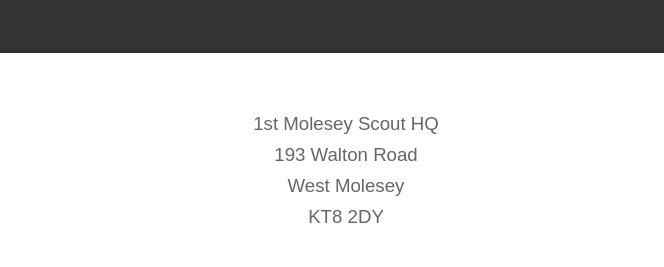
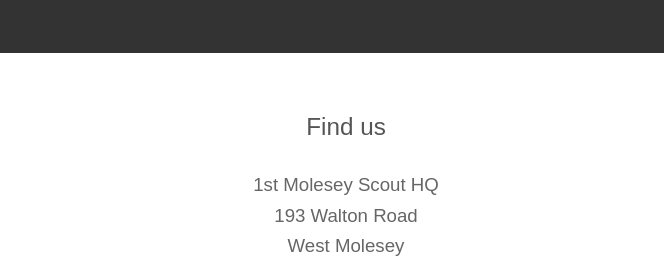
Before and after one commit to mh512/MoleseyBeerFestival, a plain HTML site: page index.html in a window 1280 px wide. Shown: the part 3638-3905 px from the top of the page, 0-664 px from the left. Drawn offline with Linux system fonts and the light colour scheme; grey boxes are pictures that could not be loaded; a web font is replaced by a local one.

Commit message:
feat(): added header for find us section

```diff
--- a/index.html
+++ b/index.html
@@ -248,6 +248,7 @@
       <div class="container">
         <div class="row gtr-150">
           <div class="col-6 col-12-medium">
+            <h3>Find us</h3>
             <p>
               1st Molesey Scout HQ<br />
               193 Walton Road<br />
```
